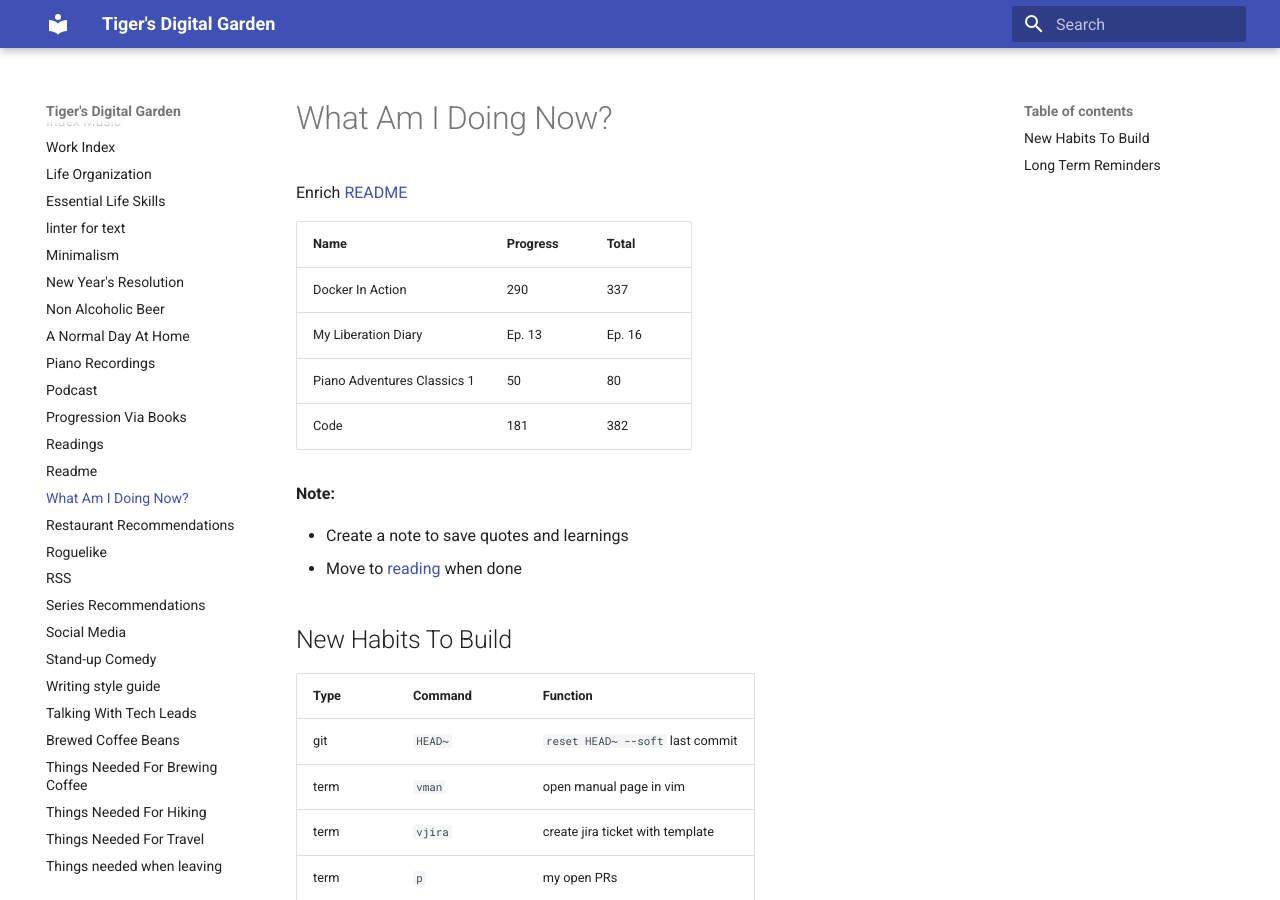
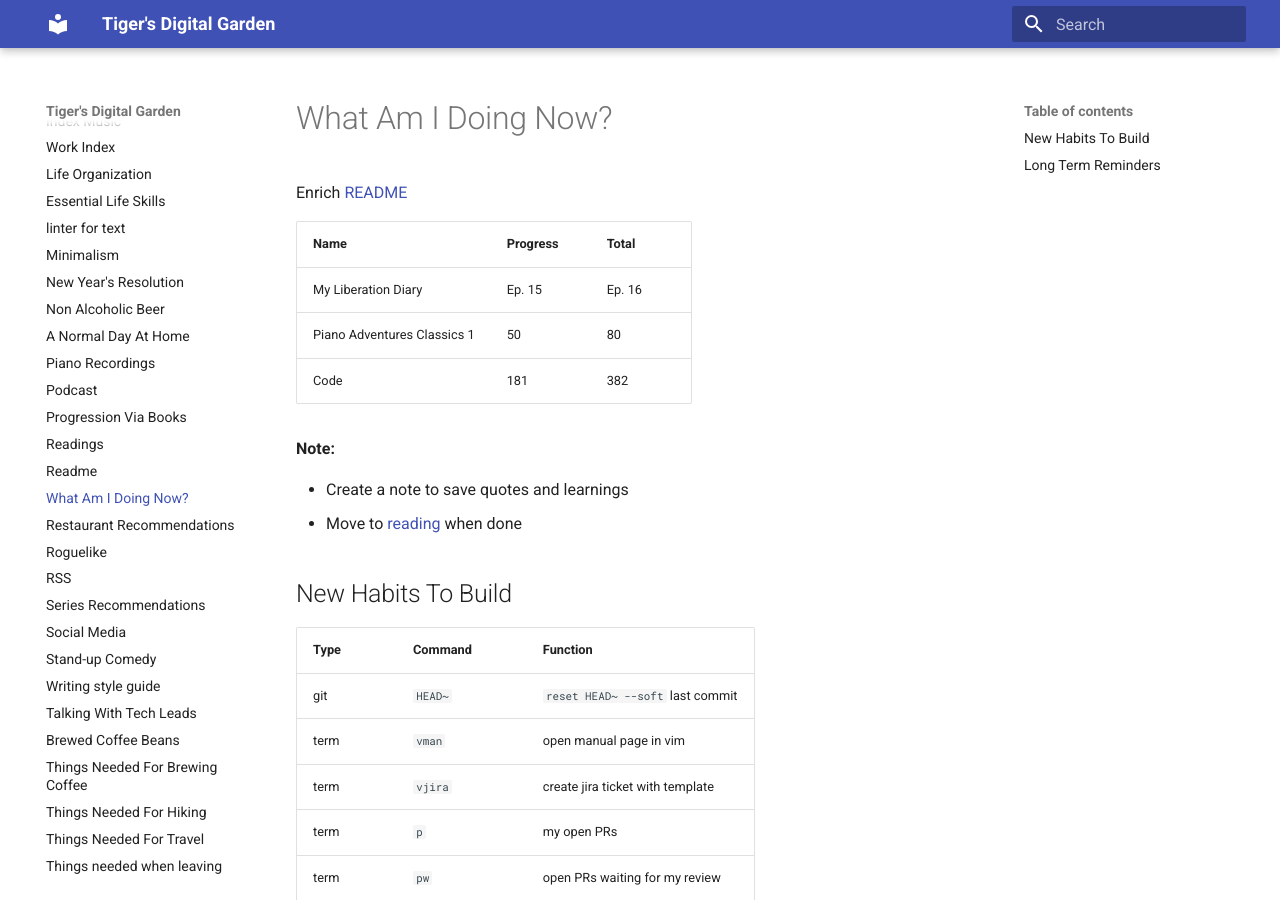
Before and after one commit to ynotstartups/notes, an MkDocs documentation site: the page built from notes/reminders.md, in a window 1280 px wide and 900 px high. Built offline with MkDocs 1.6.1 and Material for MkDocs 9.7.7, drawn with Linux system fonts in a browser that asks for light colours.

Commit message:
finish reading docker in action

```diff
--- a/notes/reminders.md
+++ b/notes/reminders.md
@@ -4,8 +4,7 @@ Enrich [README](./readmereadme.md)
 
 | Name                        | Progress | Total  |
 | --------------------------- | -------- | ------ |
-| Docker In Action            | 290      | 337    |
-| My Liberation Diary         | Ep. 13   | Ep. 16 |
+| My Liberation Diary         | Ep. 15   | Ep. 16 |
 | Piano Adventures Classics 1 | 50       | 80     |
 | Code                        | 181      | 382    |
 
```
Also changed, not shown: notes/reading.md (+1 -0 lines).
